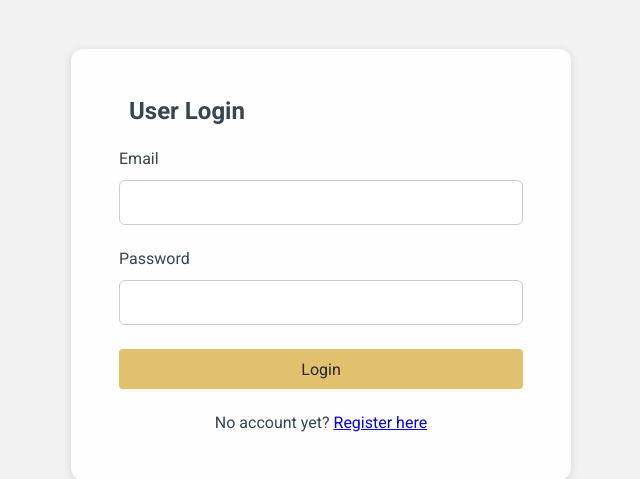
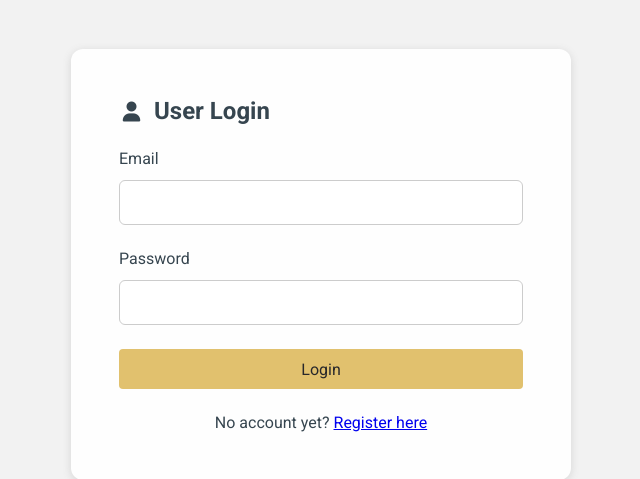
Before and after one commit to deeno13/e-ticketing-lawas-express, a PHP site: page /pages/login.php in a window 1280 px wide. Shown: the part 49-528 px from the top of the page, without its empty margins (319-959 px from the left). Run offline with PHP 8.4, Linux system fonts and the light colour scheme; some libraries are stand-ins or nearby versions.

Commit message:
Use fontawesome icons

```diff
--- a/index.php
+++ b/index.php
@@ -7,6 +7,7 @@
 		<meta name="viewport" content="width=device-width, initial-scale=1.0">
 
 		<link rel="stylesheet" href="stylesheets/main.css">
+		<link rel="stylesheet" href="https://cdnjs.cloudflare.com/ajax/libs/font-awesome/6.6.0/css/all.min.css" integrity="sha512-Kc323vGBEqzTmouAECnVceyQqyqdsSiqLQISBL29aUW4U/M7pSPA/gEUZQqv1cwx4OnYxTxve5UMg5GT6L4JJg==" crossorigin="anonymous" referrerpolicy="no-referrer" />
 
 		<title>E-Ticketing Lawas Express</title>
 	</head>
--- a/pages/login.php
+++ b/pages/login.php
@@ -3,7 +3,10 @@
 	<head>
 		<meta charset="UTF-8">
 		<meta name="viewport" content="width=device-width, initial-scale=1.0">
+
 		<link rel="stylesheet" href="../stylesheets/main.css" >
+		<link rel="stylesheet" href="https://cdnjs.cloudflare.com/ajax/libs/font-awesome/6.6.0/css/all.min.css" integrity="sha512-Kc323vGBEqzTmouAECnVceyQqyqdsSiqLQISBL29aUW4U/M7pSPA/gEUZQqv1cwx4OnYxTxve5UMg5GT6L4JJg==" crossorigin="anonymous" referrerpolicy="no-referrer" />
+
 		<title>Login</title>
 	</head>
 
```
